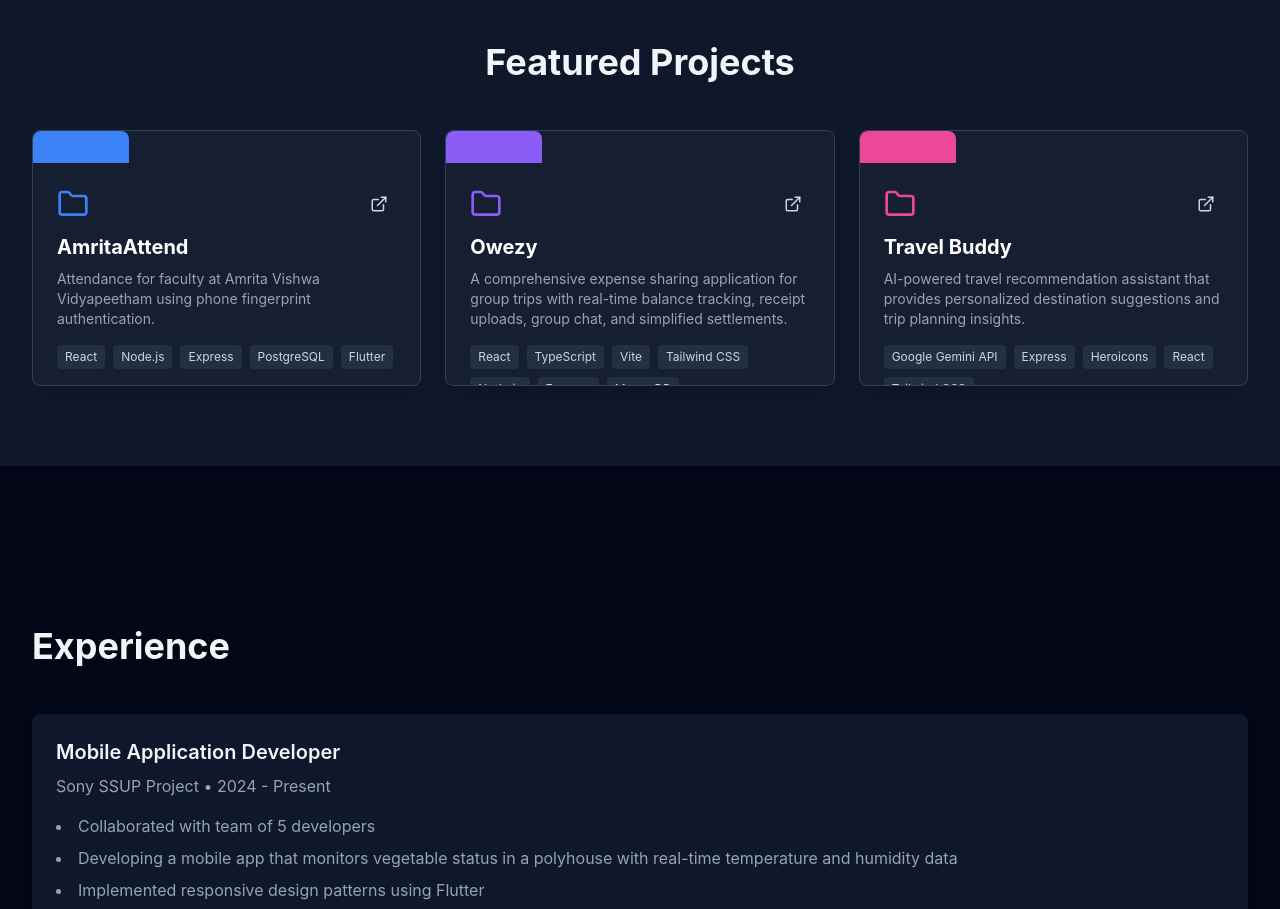
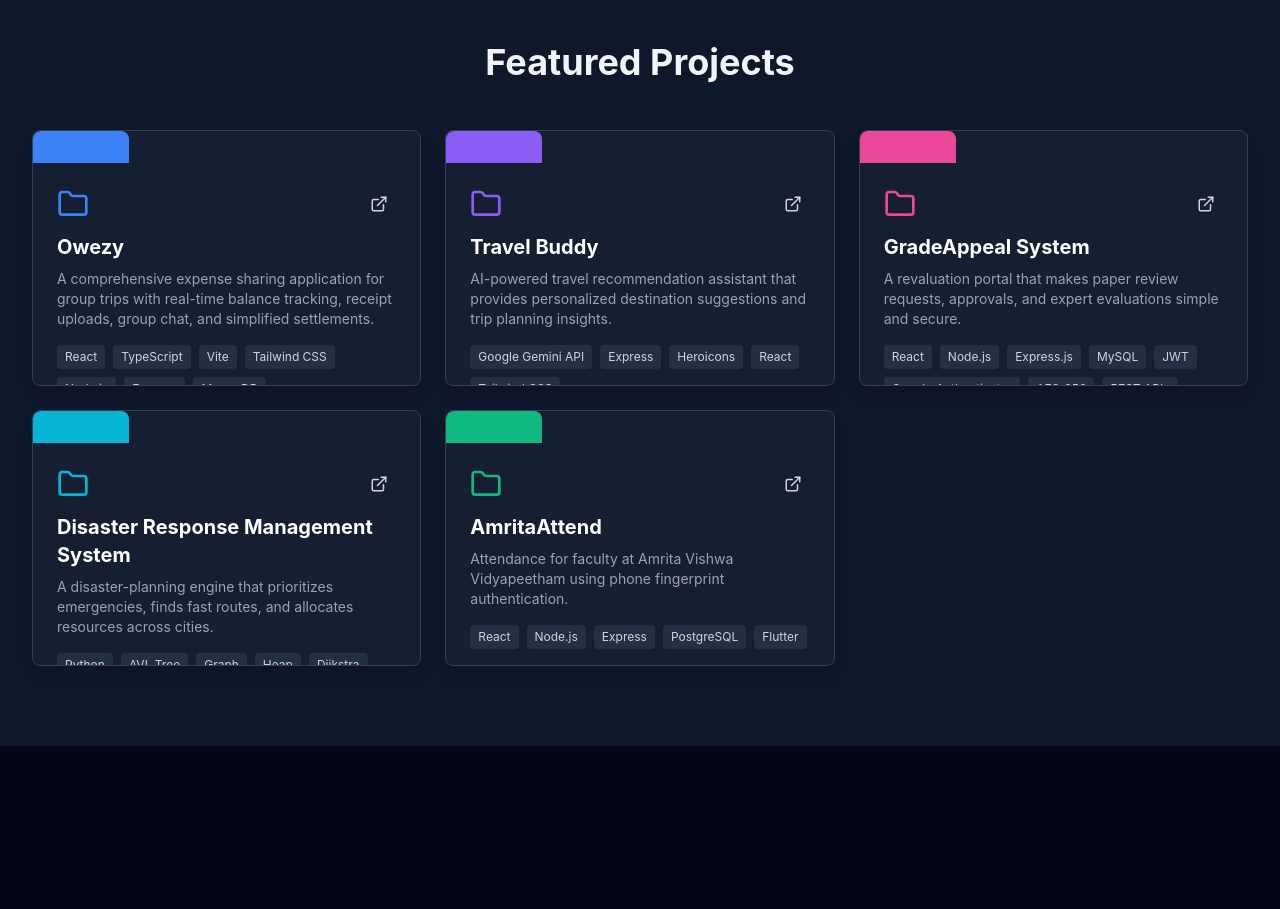
Before and after one commit to vTg2208/portfolio-VV, a React (Vite) app: page / in a window 1280 px wide. Shown: the part 2700-3609 px from the top of the page. Built offline with nearby package versions, Linux system fonts and the light colour scheme; no server answers.

Commit message:
add new projects

```diff
--- a/src/constants/index.ts
+++ b/src/constants/index.ts
@@ -18,15 +18,9 @@ export const SKILLS: Skill = {
 
 export const PROJECTS: Project[] = [
   {
-    name: 'AmritaAttend',
-    description: 'Attendance for faculty at Amrita Vishwa Vidyapeetham using phone fingerprint authentication.',
-    tech: ['React', 'Node.js', 'Express', 'PostgreSQL', 'Flutter'],
-    link: 'https://vTg2208.github.io/AmritaAttend'
-  },
-   {
     name: 'Owezy',
     description:
-      'A comprehensive expense sharing application for group trips with real-time balance tracking, receipt uploads, group chat, and simplified settlements.',
+    'A comprehensive expense sharing application for group trips with real-time balance tracking, receipt uploads, group chat, and simplified settlements.',
     tech: ['React','TypeScript','Vite','Tailwind CSS','Node.js','Express','MongoDB','Firebase Authentication'],
     link: 'https://owezy.vercel.app/'
   },
@@ -35,6 +29,24 @@ export const PROJECTS: Project[] = [
     description: 'AI-powered travel recommendation assistant that provides personalized destination suggestions and trip planning insights.',
     tech: ['Google Gemini API', 'Express', 'Heroicons', 'React', 'Tailwind CSS'],
     link: 'https://vTg2208.github.io/travel-buddy'
+  },
+  {
+    name: 'GradeAppeal System',
+    description: 'A revaluation portal that makes paper review requests, approvals, and expert evaluations simple and secure.',
+    tech: ['React', 'Node.js', 'Express.js', 'MySQL', 'JWT', 'Google Authenticator', 'AES-256', 'REST APIs'],
+    link: 'https://github.com/vTg2208/Paper-Management-System'
+  },
+  {
+    name: 'Disaster Response Management System',
+    description: 'A disaster-planning engine that prioritizes emergencies, finds fast routes, and allocates resources across cities.',
+    tech: ['Python', 'AVL Tree', 'Graph', 'Heap', 'Dijkstra', 'Ford-Fulkerson'],
+    link: 'https://github.com/vTg2208/disaster-management-system'
+  },
+  {
+    name: 'AmritaAttend',
+    description: 'Attendance for faculty at Amrita Vishwa Vidyapeetham using phone fingerprint authentication.',
+    tech: ['React', 'Node.js', 'Express', 'PostgreSQL', 'Flutter'],
+    link: 'https://vTg2208.github.io/AmritaAttend'
   }
 ];
 
```
